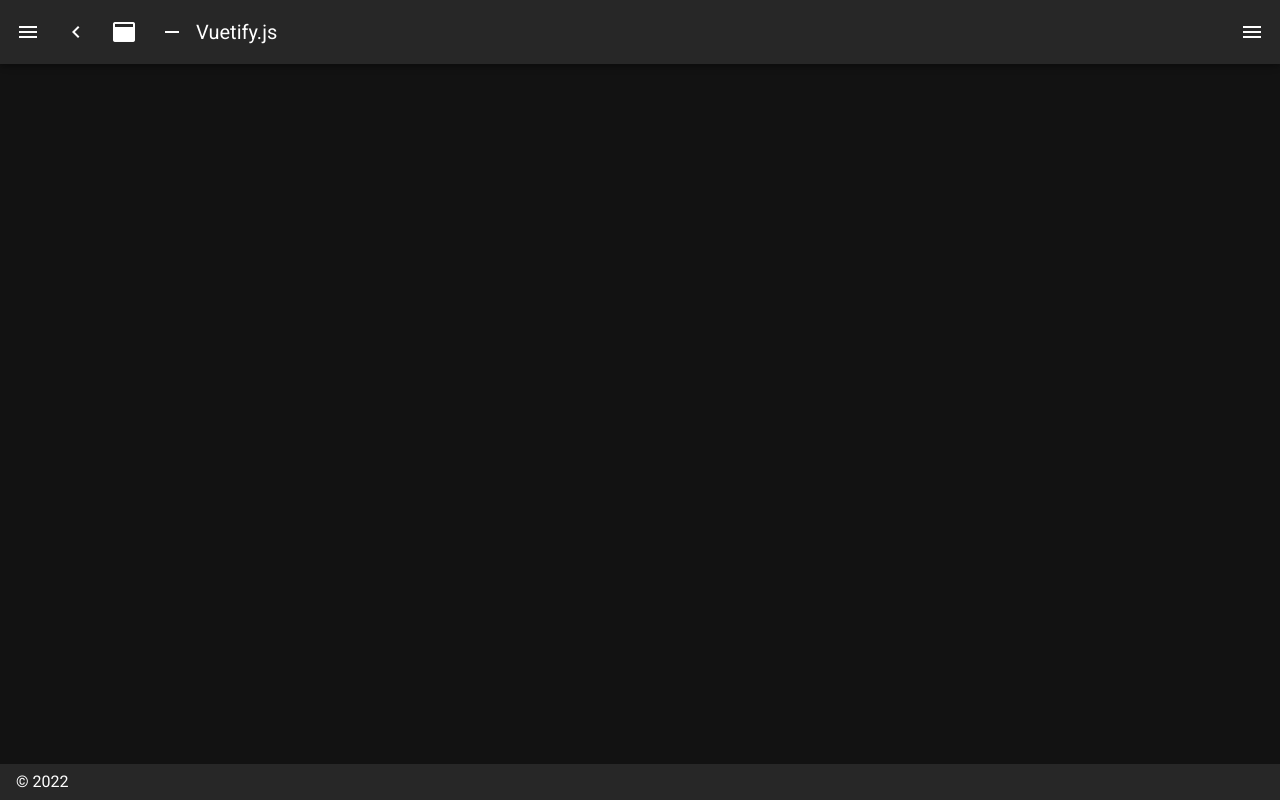
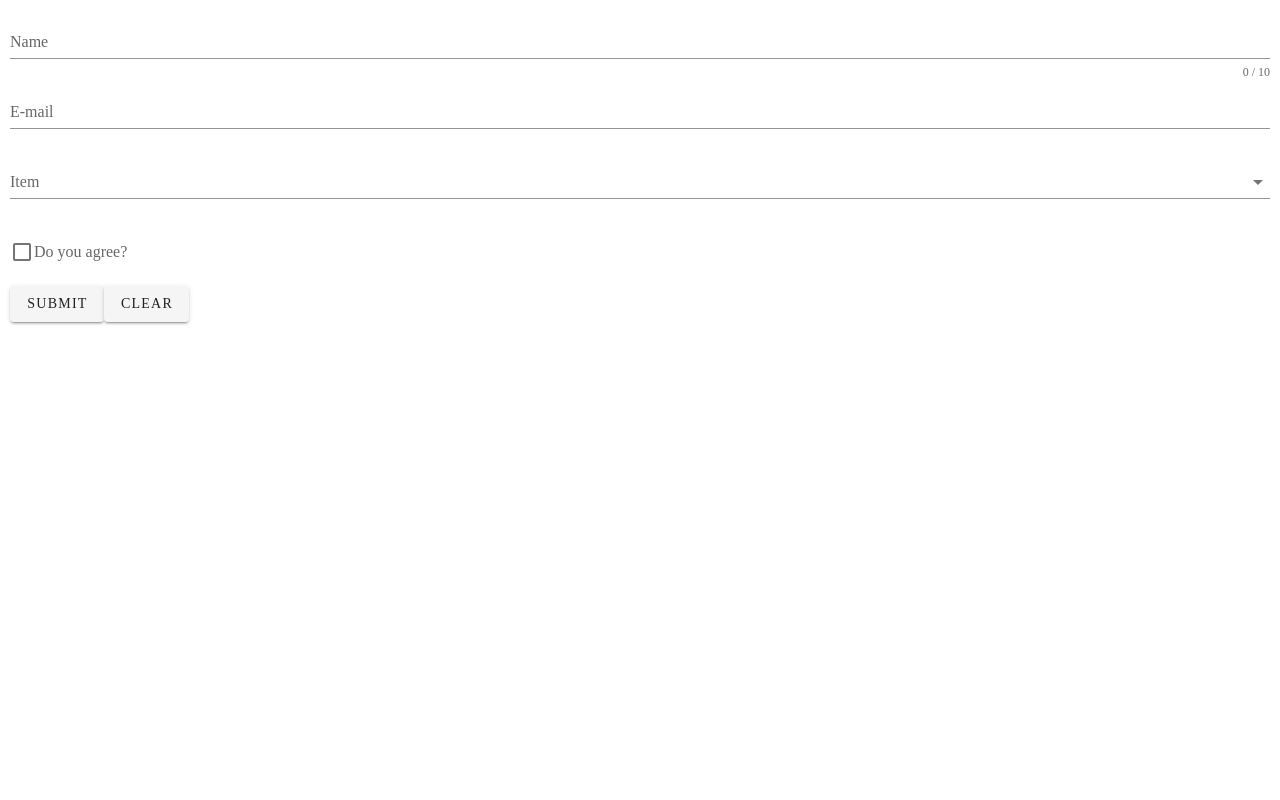
Before and after one commit to JiangShuuu/clothing-backstage, a Nuxt app: page /login in a window 1280 px wide. Before the commit this address had no page. Built offline with nearby package versions, Linux system fonts and the light colour scheme.

Commit message:
upd form

```diff
--- a/layouts/default.vue
+++ b/layouts/default.vue
@@ -37,25 +37,12 @@
       </v-btn>
       <v-toolbar-title v-text="title" />
       <v-spacer />
-      <v-btn icon @click.stop="rightDrawer = !rightDrawer">
-        <v-icon>mdi-menu</v-icon>
-      </v-btn>
     </v-app-bar>
     <v-main>
       <v-container>
         <Nuxt />
       </v-container>
     </v-main>
-    <v-navigation-drawer v-model="rightDrawer" :right="right" temporary fixed>
-      <v-list>
-        <v-list-item @click.native="right = !right">
-          <v-list-item-action>
-            <v-icon light> mdi-repeat </v-icon>
-          </v-list-item-action>
-          <v-list-item-title>Switch drawer (click me)</v-list-item-title>
-        </v-list-item>
-      </v-list>
-    </v-navigation-drawer>
     <v-footer :absolute="!fixed" app>
       <span>&copy; {{ new Date().getFullYear() }}</span>
     </v-footer>
--- /dev/null
+++ b/layouts/forLogin.vue
@@ -0,0 +1,17 @@
+<template>
+  <div class="main">
+    <Nuxt />
+  </div>
+</template>
+
+<script>
+export default {
+  name: 'LoginLayout'
+}
+</script>
+
+<style scoped>
+.main {
+  padding: 10px;
+}
+</style>
--- a/nuxt.config.js
+++ b/nuxt.config.js
@@ -57,6 +57,7 @@ export default {
   // Vuetify module configuration: https://go.nuxtjs.dev/config-vuetify
   vuetify: {
     customVariables: ['~/assets/variables.scss'],
+    treeShake: true,
     theme: {
       dark: true,
       themes: {
--- a/package.json
+++ b/package.json
@@ -21,6 +21,7 @@
     "vue": "^2.6.14",
     "vue-server-renderer": "^2.6.14",
     "vue-template-compiler": "^2.6.14",
+    "vuelidate": "^0.7.7",
     "vuetify": "^2.6.1",
     "webpack": "^4.46.0"
   },
--- /dev/null
+++ b/pages/login.vue
@@ -0,0 +1,124 @@
+<template>
+  <form>
+    <v-text-field
+      v-model="name"
+      :error-messages="nameErrors"
+      :counter="10"
+      label="Name"
+      required
+      @input="$v.name.$touch()"
+      @blur="$v.name.$touch()"
+    ></v-text-field>
+    <v-text-field
+      v-model="email"
+      :error-messages="emailErrors"
+      label="E-mail"
+      required
+      @input="$v.email.$touch()"
+      @blur="$v.email.$touch()"
+    ></v-text-field>
+    <v-select
+      v-model="select"
+      :items="items"
+      :error-messages="selectErrors"
+      label="Item"
+      required
+      @change="$v.select.$touch()"
+      @blur="$v.select.$touch()"
+    ></v-select>
+    <v-checkbox
+      v-model="checkbox"
+      :error-messages="checkboxErrors"
+      label="Do you agree?"
+      required
+      @change="$v.checkbox.$touch()"
+      @blur="$v.checkbox.$touch()"
+    ></v-checkbox>
+
+    <v-btn
+      class="mr-4"
+      @click="submit"
+    >
+      submit
+    </v-btn>
+    <v-btn @click="clear">
+      clear
+    </v-btn>
+  </form>
+</template>
+
+<script>
+import { validationMixin } from 'vuelidate'
+import { required, maxLength, email } from 'vuelidate/lib/validators'
+
+export default {
+  name: 'LoginPage',
+  mixins: [validationMixin],
+  layout: 'forLogin',
+  validations: {
+    name: { required, maxLength: maxLength(10) },
+    email: { required, email },
+    select: { required },
+    checkbox: {
+      checked (val) {
+        return val
+      },
+    },
+  },
+  data: () => ({
+      name: '',
+      email: '',
+      select: null,
+      items: [
+        'Item 1',
+        'Item 2',
+        'Item 3',
+        'Item 4',
+      ],
+      checkbox: false,
+    }),
+
+    computed: {
+      checkboxErrors () {
+        const errors = []
+        if (!this.$v.checkbox.$dirty) return errors
+        !this.$v.checkbox.checked && errors.push('You must agree to continue!')
+        return errors
+      },
+      selectErrors () {
+        const errors = []
+        if (!this.$v.select.$dirty) return errors
+        !this.$v.select.required && errors.push('Item is required')
+        return errors
+      },
+      nameErrors () {
+        const errors = []
+        if (!this.$v.name.$dirty) return errors
+        !this.$v.name.maxLength && errors.push('Name must be at most 10 characters long')
+        !this.$v.name.required && errors.push('Name is required.')
+        return errors
+      },
+      emailErrors () {
+        const errors = []
+        if (!this.$v.email.$dirty) return errors
+        !this.$v.email.email && errors.push('Must be valid e-mail')
+        !this.$v.email.required && errors.push('E-mail is required')
+        return errors
+      },
+    },
+
+    methods: {
+      submit () {
+        this.$v.$touch()
+      },
+      clear () {
+        this.$v.$reset()
+        this.name = ''
+        this.email = ''
+        this.select = null
+        this.checkbox = false
+      },
+    },
+
+}
+</script>
```
Also changed, not shown: 2 other files (tests, documents, lock files or other folders).
